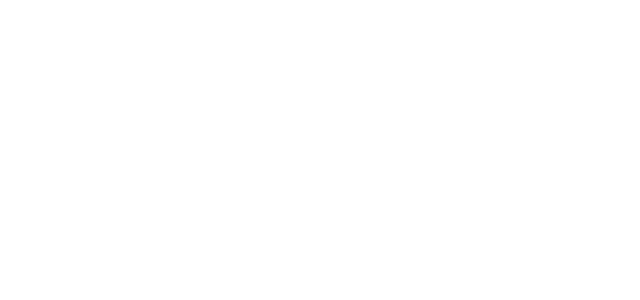
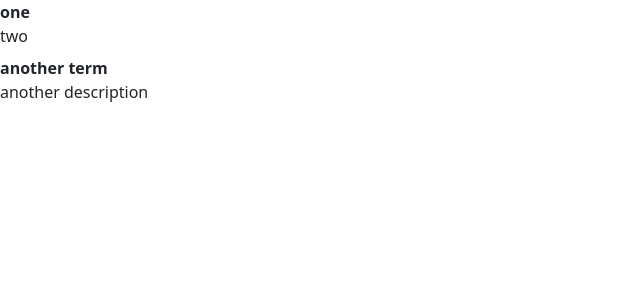
Before and after one commit to Tyrae1/reactcurserepo, a React app: page / in a window 1280 px wide. Shown: the top 300 px of the page, without its empty margins (0-640 px from the left). Built offline with nearby package versions, Linux system fonts and the light colour scheme; the HTML template or start-up script is replaced by a standard one.

Commit message:
Finishing hw-5

```diff
--- a/package.json
+++ b/package.json
@@ -10,6 +10,7 @@
     "preview": "vite preview"
   },
   "dependencies": {
+    "bootstrap": "^5.3.8",
     "react": "^19.1.1",
     "react-dom": "^19.1.1"
   },
--- a/src/App.jsx
+++ b/src/App.jsx
@@ -1,8 +1,13 @@
-import { useState } from 'react'
+import { definitions } from './data/data_for_definition_component.js';
+import Definitions from "./components/Definitions.jsx";
 
 
 function App() {
-  return null;
+  return (
+      <div>
+        <Definitions data={definitions} />
+      </div>
+  );
 }
 
 export default App
--- a/src/components/Definitions.jsx
+++ b/src/components/Definitions.jsx
@@ -1,13 +1,15 @@
-<dl>
-    <dt>one</dt>
-    <dd>two</dd>
-    <dt>another term</dt>
-    <dd>another description</dd>
-</dl>
+import React from 'react';
 
-<dl>
-    <dt>Coffee</dt>
-    <dd>Black hot drink</dd>
-    <dt>Milk</dt>
-    <dd>White cold drink</dd>
-</dl>
+function Definitions({data}) {
+    return (
+        <dl>
+            {data.map(({id, dt, dd})=>(
+                <React.Fragment key={id}>
+                    <dt>{dt}</dt>
+                    <dd>{dd}</dd>
+                </React.Fragment>
+            ))}
+        </dl>
+    );
+}
+export default Definitions;
--- /dev/null
+++ b/src/data/data_for_definition_component.js
@@ -0,0 +1,4 @@
+export const definitions = [
+    { dt: 'one', dd: 'two', id: 1 },
+    { dt: 'another term', dd: 'another description', id: 2 },
+];
```
Also changed, not shown: 1 other file (tests, documents, lock files or other folders).
